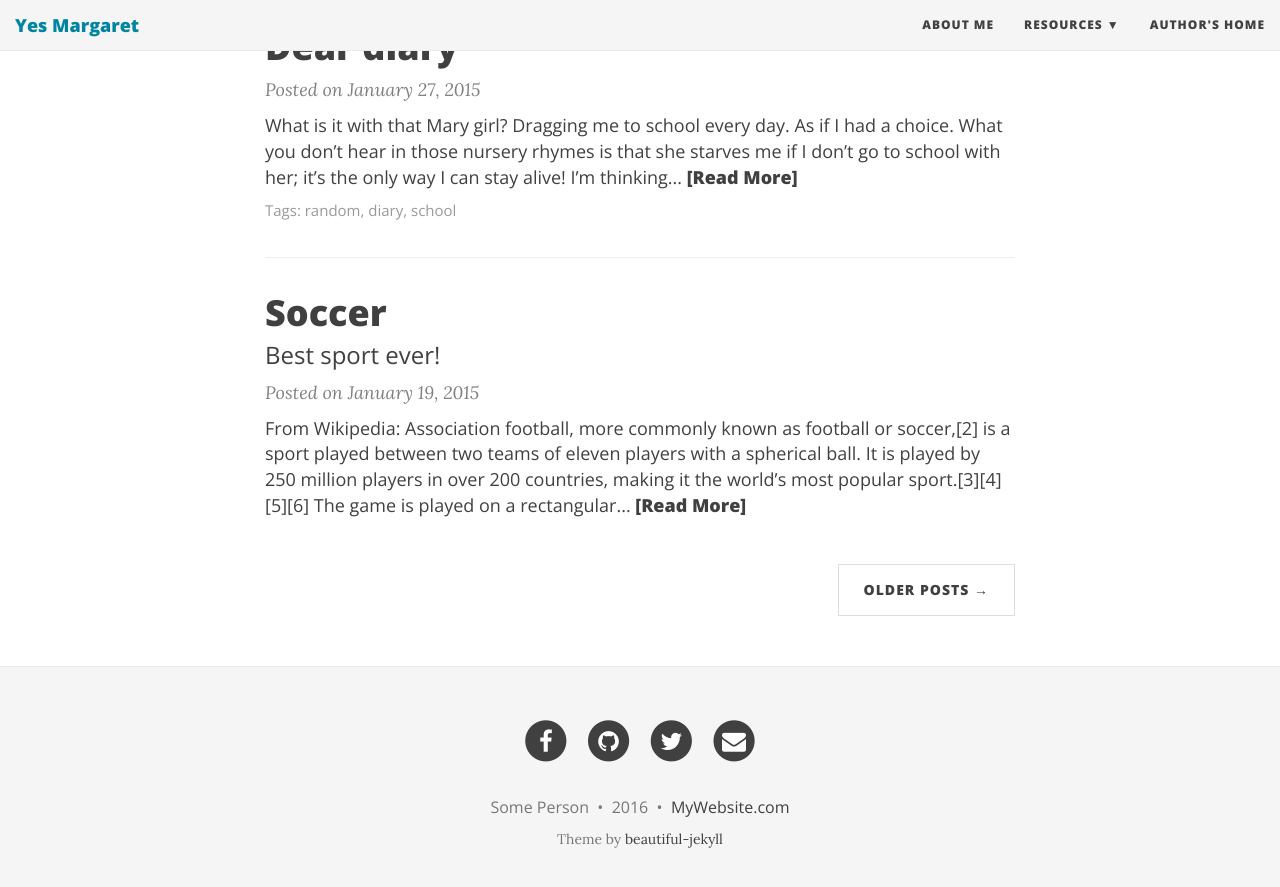
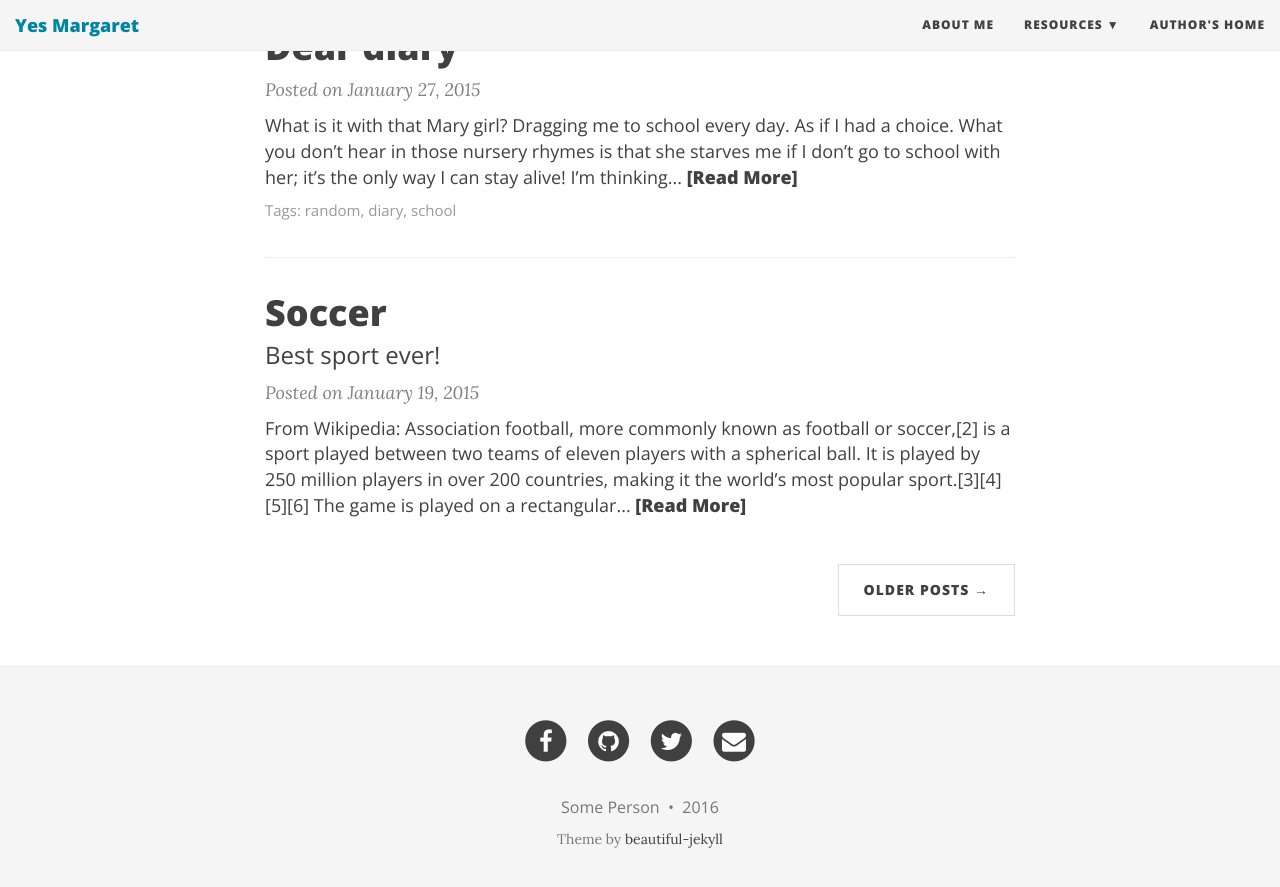
Before and after one commit to feriancek/feriancek.github.io, a Jekyll site: the page built from yesmargaret/index.html, in a window 1280 px wide and 900 px high, scrolled down 1149 px. Shown: the top 887 px of the window. Built offline with Jekyll 4.4.1, drawn with Linux system fonts in a browser that asks for light colours; nearby versions of some CDN libraries; the list of posts is cut into pages by our own code; some of the changed lines change nothing that is shown.

Commit message:
Update _config.yml

```diff
--- a/yesmargaret/_config.yml
+++ b/yesmargaret/_config.yml
@@ -72,7 +72,7 @@ share-links-active:
 
 # How to display the link to the website in the footer
 # Remove this if you don't want a link in the footer
-url-pretty: "MyWebsite.com"  # eg. "deanattali.com/beautiful-jekyll"
+#url-pretty: "MyWebsite.com"  # eg. "deanattali.com/beautiful-jekyll"
 
 # --- Misc --- #
 
```
